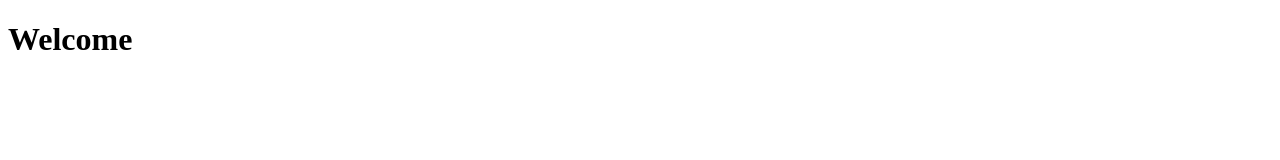
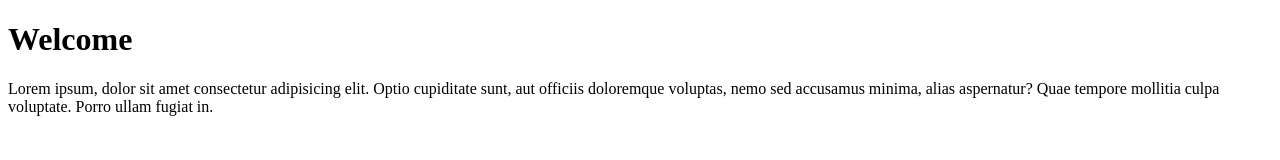
Before and after one commit to rosalesainaraepet20/RosalesAinara_Evaluacion, a plain HTML site: page index.html in a window 1280 px wide. Drawn offline with Linux system fonts and the light colour scheme.

Commit message:
implementación de texto en etiqueta p

```diff
--- a/index.html
+++ b/index.html
@@ -8,7 +8,7 @@
 <body>
     <h1>Welcome</h1>
     <section>
-        <p class="primero"></p>
+        <p class="primero">Lorem ipsum, dolor sit amet consectetur adipisicing elit. Optio cupiditate sunt, aut officiis doloremque voluptas, nemo sed accusamus minima, alias aspernatur? Quae tempore mollitia culpa voluptate. Porro ullam fugiat in.</p>
     </section>
 </body>
 </html>
```
